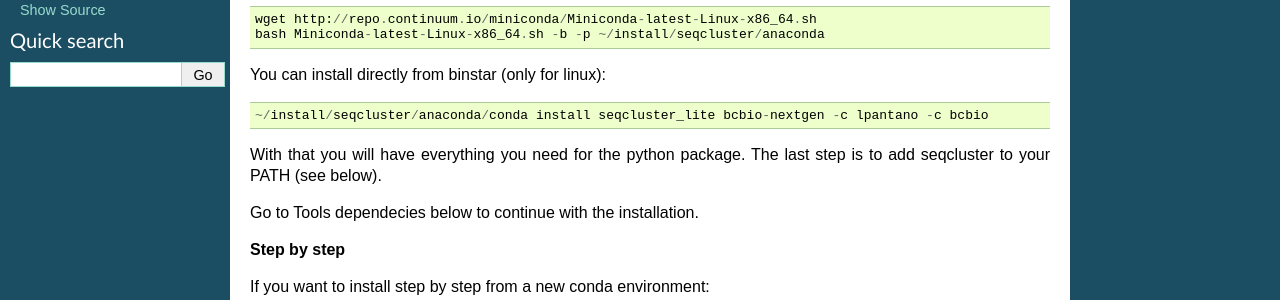
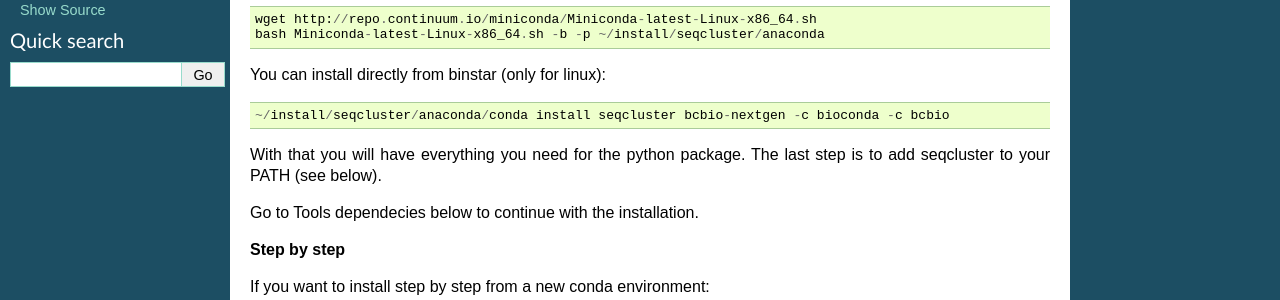
Before and after one commit to lpantano/seqcluster, a Sphinx documentation site: the page built from doc/source/installation.rst, in a window 1280 px wide and 900 px high. Shown: the part 334-634 px from the top of the window. Built offline with Sphinx 7.4.7, drawn with Linux system fonts in a browser that asks for light colours.

Commit message:
Update installation.rst

```diff
--- a/doc/source/installation.rst
+++ b/doc/source/installation.rst
@@ -23,7 +23,7 @@ install conda if you want an isolate env::
 
 You can install directly from binstar (only for linux)::
 
-    ~/install/seqcluster/anaconda/conda install seqcluster_lite bcbio-nextgen -c lpantano -c bcbio
+    ~/install/seqcluster/anaconda/conda install seqcluster bcbio-nextgen -c bioconda -c bcbio
 
 With that you will have everything you need for the python package.
 The last step is to add seqcluster to your PATH (see below).
```
